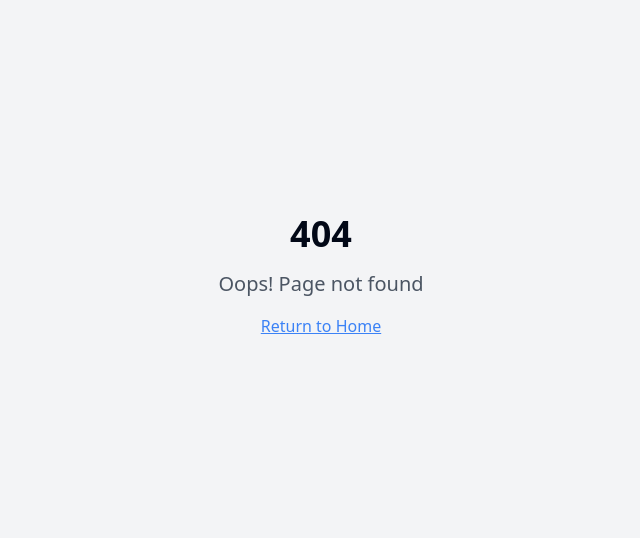
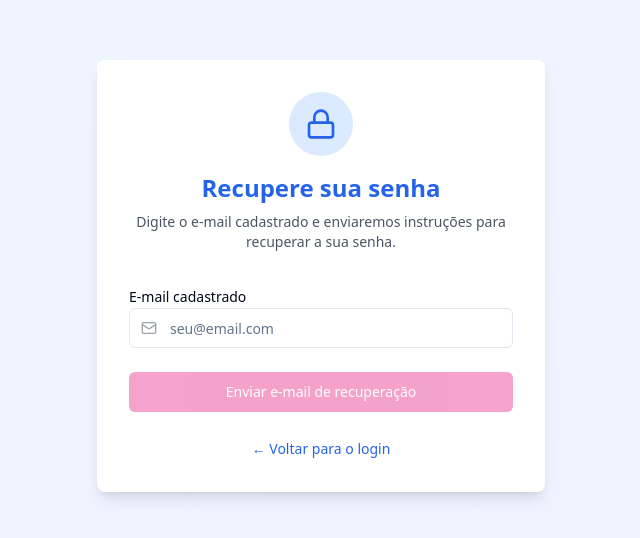
Before and after one commit to JoaoPaulo-Costa01/zap-pharm-flow, a React (Vite) app: page /forgot-password in a window 1280 px wide. Before the commit this address had no page. Shown: the part 124-662 px from the top of the page, without its empty margins (319-959 px from the left). Built offline with nearby package versions, Linux system fonts and the light colour scheme.

Commit message:
feat: Add password recovery screen
Implement the password recovery screen with the specified design and elements.

```diff
--- a/src/App.tsx
+++ b/src/App.tsx
@@ -1,4 +1,3 @@
-
 import { Toaster } from "@/components/ui/toaster";
 import { Toaster as Sonner } from "@/components/ui/sonner";
 import { TooltipProvider } from "@/components/ui/tooltip";
@@ -19,6 +18,7 @@ import MedicineDetails from "./pages/MedicineDetails";
 import CartSymptom from "./pages/CartSymptom";
 import TrackingSymptom from "./pages/TrackingSymptom";
 import NotFound from "./pages/NotFound";
+import ForgotPassword from "./pages/ForgotPassword";
 
 const queryClient = new QueryClient();
 
@@ -30,6 +30,7 @@ const App = () => (
       <BrowserRouter>
         <Routes>
           <Route path="/" element={<CreateAccount />} />
+          <Route path="/forgot-password" element={<ForgotPassword />} />
           <Route path="/personal-data" element={<PersonalData />} />
           <Route path="/dashboard" element={<Dashboard />} />
           <Route path="/chat-ai" element={<ChatAI />} />
--- a/src/pages/CreateAccount.tsx
+++ b/src/pages/CreateAccount.tsx
@@ -1,4 +1,3 @@
-
 import React, { useState } from 'react';
 import { Button } from '@/components/ui/button';
 import { Input } from '@/components/ui/input';
@@ -23,15 +22,6 @@ const CreateAccount = () => {
     console.log('Google login initiated');
     // In a real app, this would redirect to Google OAuth
     navigate('/personal-data');
-  };
-
-  const handlePasswordReset = () => {
-    // Simulate password reset
-    console.log('Password reset requested for:', resetEmail);
-    // In a real app, this would send a password reset email
-    alert(`Link de recuperação enviado para ${resetEmail}`);
-    setIsResetDialogOpen(false);
-    setResetEmail('');
   };
 
   return (
@@ -81,37 +71,12 @@ const CreateAccount = () => {
           </Button>
 
           <div className="text-center">
-            <Dialog open={isResetDialogOpen} onOpenChange={setIsResetDialogOpen}>
-              <DialogTrigger asChild>
-                <button className="text-gray-500 hover:underline text-sm">
-                  Esqueceu a senha?
-                </button>
-              </DialogTrigger>
-              <DialogContent className="sm:max-w-md">
-                <DialogHeader>
-                  <DialogTitle>Recuperar Senha</DialogTitle>
-                </DialogHeader>
-                <div className="space-y-4">
-                  <div>
-                    <Label htmlFor="reset-email">Email</Label>
-                    <Input
-                      id="reset-email"
-                      type="email"
-                      value={resetEmail}
-                      onChange={(e) => setResetEmail(e.target.value)}
-                      placeholder="Digite seu email"
-                    />
-                  </div>
-                  <Button
-                    onClick={handlePasswordReset}
-                    className="w-full bg-blue-600 hover:bg-blue-700"
-                    disabled={!resetEmail}
-                  >
-                    Enviar Link de Recuperação
-                  </Button>
-                </div>
-              </DialogContent>
-            </Dialog>
+            <button
+              onClick={() => navigate('/forgot-password')}
+              className="text-gray-500 hover:underline text-sm"
+            >
+              Esqueceu a senha?
+            </button>
           </div>
         </div>
       </div>
--- /dev/null
+++ b/src/pages/ForgotPassword.tsx
@@ -0,0 +1,81 @@
+
+import React, { useState } from 'react';
+import { Button } from '@/components/ui/button';
+import { Input } from '@/components/ui/input';
+import { Label } from '@/components/ui/label';
+import { useNavigate } from 'react-router-dom';
+import { Mail, Lock } from 'lucide-react';
+
+const ForgotPassword = () => {
+  const [email, setEmail] = useState('');
+  const [isLoading, setIsLoading] = useState(false);
+  const navigate = useNavigate();
+
+  const handleSubmit = async (e: React.FormEvent) => {
+    e.preventDefault();
+    setIsLoading(true);
+
+    // Simulate API call
+    setTimeout(() => {
+      console.log('Password recovery email sent to:', email);
+      alert(`E-mail de recuperação enviado para ${email}`);
+      setIsLoading(false);
+      // Redirect back to login
+      navigate('/');
+    }, 2000);
+  };
+
+  return (
+    <div className="min-h-screen bg-gradient-to-br from-blue-50 to-indigo-50 flex items-center justify-center p-4">
+      <div className="bg-white rounded-lg shadow-lg p-8 w-full max-w-md">
+        <div className="text-center mb-8">
+          <div className="w-16 h-16 bg-blue-100 rounded-full mx-auto flex items-center justify-center mb-4">
+            <Lock className="w-8 h-8 text-blue-600" />
+          </div>
+          <h1 className="text-2xl font-bold text-blue-600 mb-2">Recupere sua senha</h1>
+          <p className="text-gray-600 text-sm">
+            Digite o e-mail cadastrado e enviaremos instruções para recuperar a sua senha.
+          </p>
+        </div>
+
+        <form onSubmit={handleSubmit} className="space-y-6">
+          <div>
+            <Label htmlFor="email">E-mail cadastrado</Label>
+            <div className="relative">
+              <Mail className="absolute left-3 top-1/2 transform -translate-y-1/2 w-4 h-4 text-gray-400" />
+              <Input
+                id="email"
+                type="email"
+                value={email}
+                onChange={(e) => setEmail(e.target.value)}
+                placeholder="seu@email.com"
+                className="pl-10"
+                required
+              />
+            </div>
+          </div>
+
+          <Button
+            type="submit"
+            disabled={!email || isLoading}
+            className="w-full bg-pink-500 hover:bg-pink-600 text-white font-medium py-3"
+          >
+            {isLoading ? 'Enviando...' : 'Enviar e-mail de recuperação'}
+          </Button>
+
+          <div className="text-center">
+            <button
+              type="button"
+              onClick={() => navigate('/')}
+              className="text-blue-600 hover:underline text-sm font-medium"
+            >
+              ← Voltar para o login
+            </button>
+          </div>
+        </form>
+      </div>
+    </div>
+  );
+};
+
+export default ForgotPassword;
```
